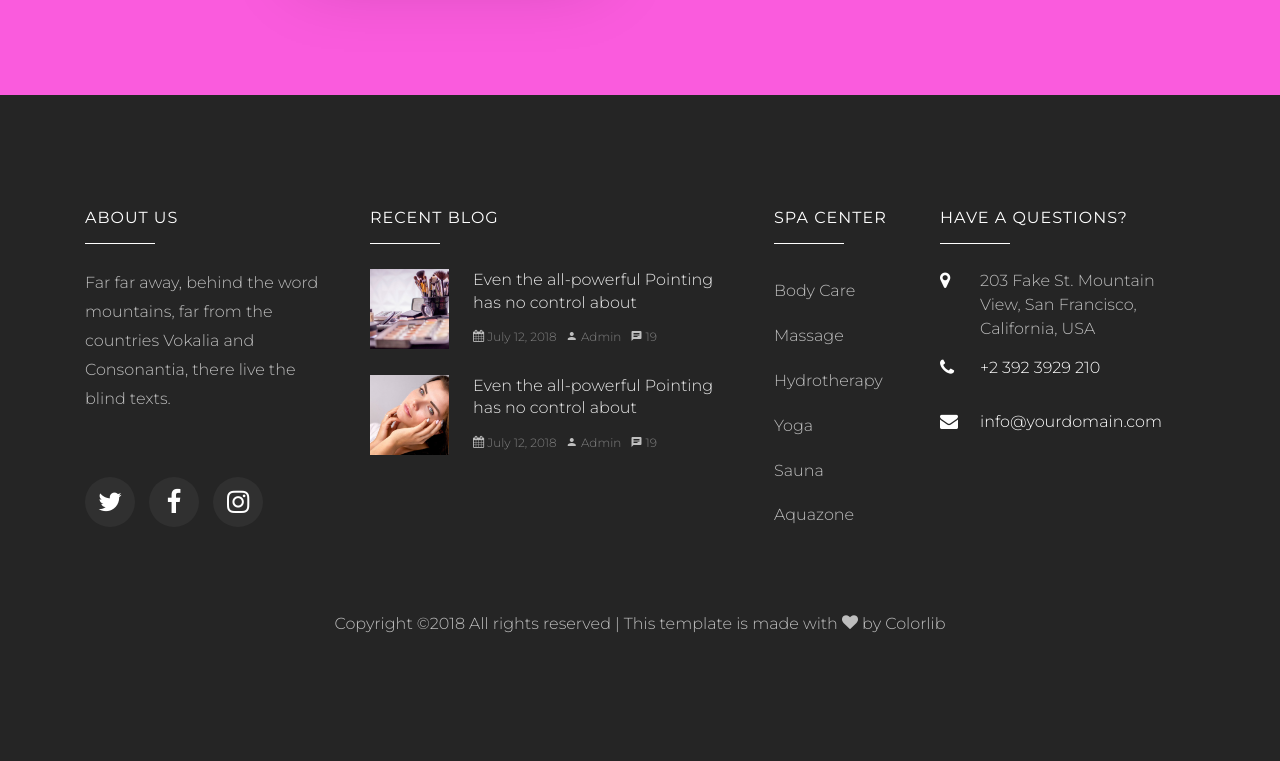
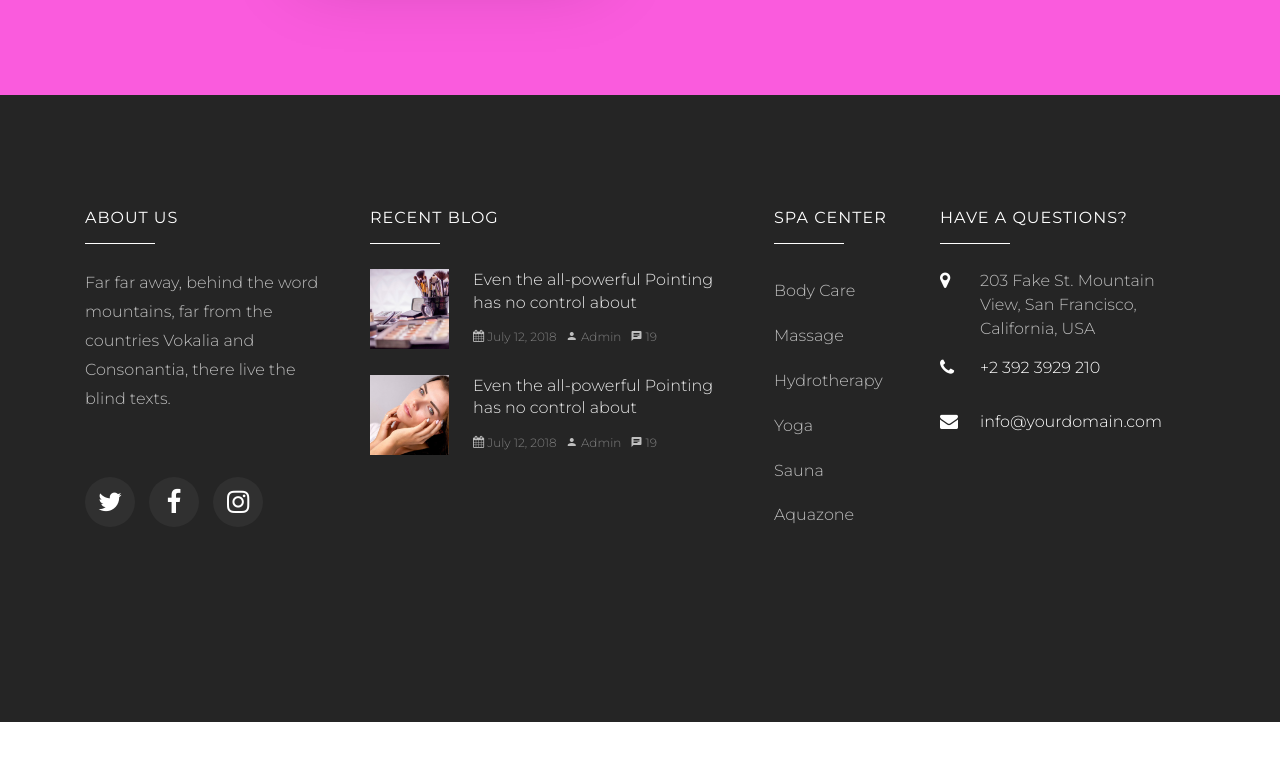
Before and after one commit to danieljanderson/Scheduling, a plain HTML site: page pretty/index.html in a window 1280 px wide. Shown: the part 6309-7070 px from the top of the page. After the commit the page ends 7031 px from the top, so only its background shows below. Drawn offline with Linux system fonts and the light colour scheme; some packages are replaced by stand-ins of ours; no server answers; files whose address does not match are found by name.

Commit message:
got rid of the bottom link

```diff
--- a/pretty/index.html
+++ b/pretty/index.html
@@ -540,13 +540,6 @@
             </div>
           </div>
         </div>
-        <div class="row">
-          <div class="col-md-12 text-center">
-
-            <p><!-- Link back to Colorlib can't be removed. Template is licensed under CC BY 3.0. -->
-  Copyright &copy;<script>document.write(new Date().getFullYear());</script> All rights reserved | This template is made with <i class="icon-heart" aria-hidden="true"></i> by <a href="https://colorlib.com" target="_blank">Colorlib</a>
-  <!-- Link back to Colorlib can't be removed. Template is licensed under CC BY 3.0. --></p>
-          </div>
         </div>
       </div>
     </footer>
```
